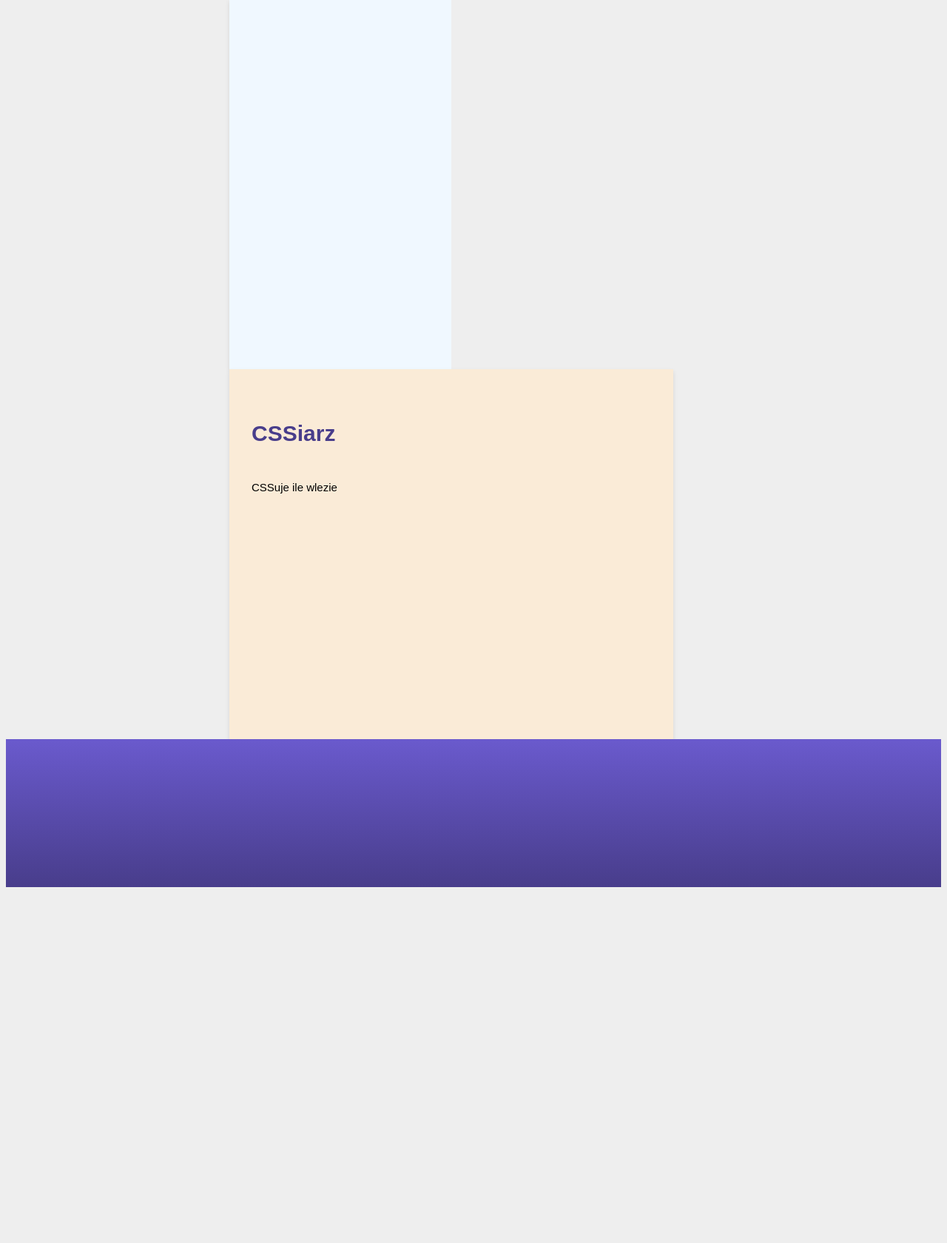
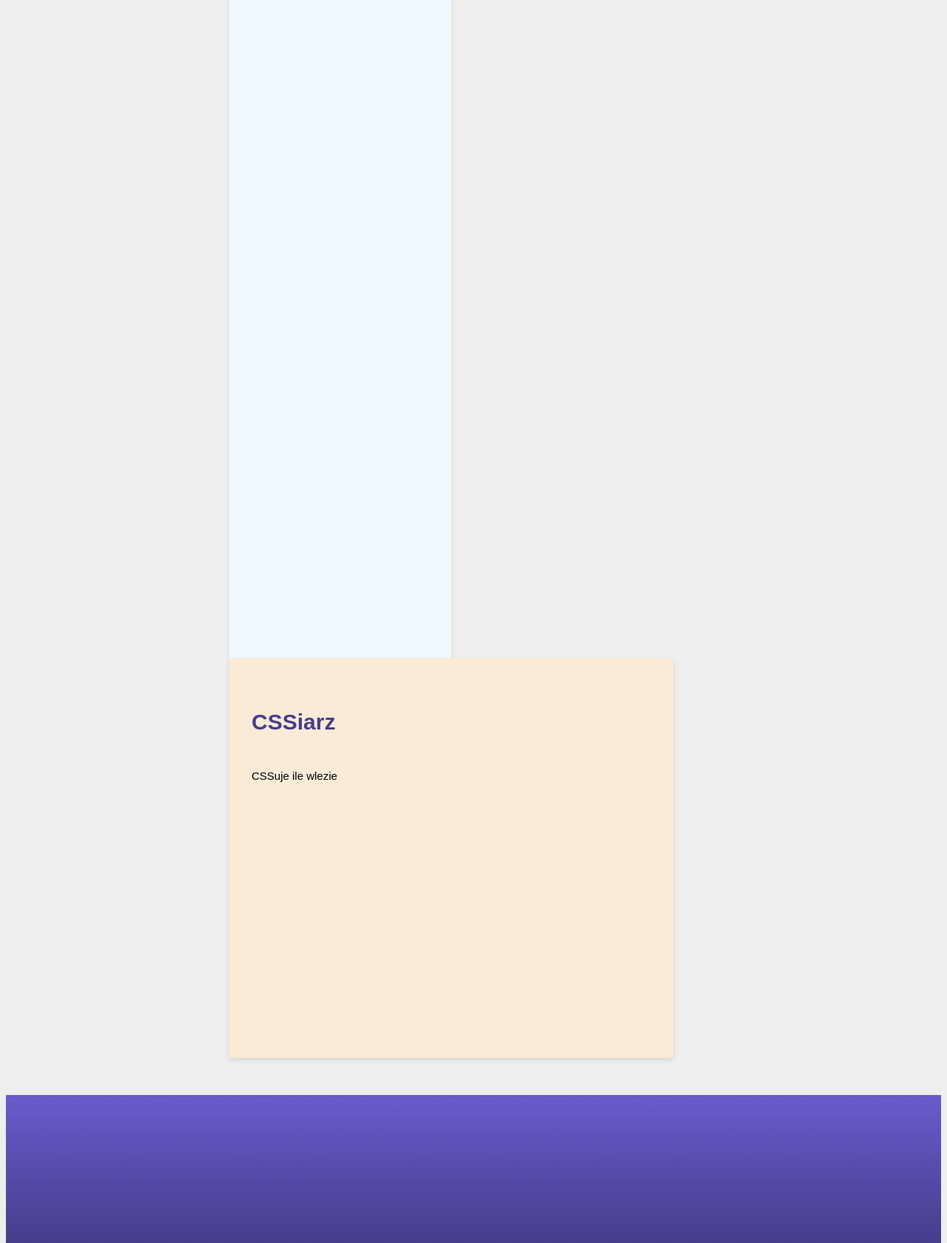
Before and after one commit to GucioWons/bobrzyguy, a Django app: template Team/templates/team_view.html in a window 1280 px wide. Shown: the part 171-1851 px from the top of the page at 74% size. Before the commit the page ends 1370 px from the top, so only its background shows below. Run offline with Django 4.2, Linux system fonts and the light colour scheme; the template is opened without the code that fills it, so the values that code supplies are empty; some libraries are stand-ins or nearby versions.

Commit message:
team-w_trakcie

```diff
--- a/Team/templates/team_view.html
+++ b/Team/templates/team_view.html
@@ -5,9 +5,7 @@
 {%endblock%}
 
 {%block content%}
-
-
-  <link rel="stylesheet" href="/static/styles/teams.css">
+<link rel="stylesheet" href="/static/styles/teams.css">
 
 <div class="all_page">
     <div class="col1">
@@ -40,6 +38,7 @@
             </div>
         </div>
     </div>
+    <div style="clear: both;"></div>
 </div>
 
 
--- a/static/styles/teams.css
+++ b/static/styles/teams.css
@@ -1,36 +1,29 @@
 .all_page
 {
-    background-color: #EEEEEE;
     width: 100%;
-    height: 500px;
+    background-color: #EEE;
+    min-height: 100%;
 }
 .col1
 {
     float: left;
     background-color: aliceblue;
     width: 300px;
-    height: 500px;
     box-shadow: 0px 3px 6px rgba(0, 0, 0, 0.1);
     text-align: center;
+}
+.space
+{
+    float: left;
+    width: 30px;
+    background-color: #EEEEEE;
 }
 .col2
 {
     float: left;
     background-color: antiquewhite;
     width: 600px;
-    height: 500px;
     box-shadow: 0px 3px 6px rgba(0, 0, 0, 0.1);
-}
-.space
-{
-    float: left;
-    width: 30px;
-    background-color: #EEEEEE;
-    height: 500px;
-}
-.feet
-{
-    clear: both;
 }
 h2
 {
```
